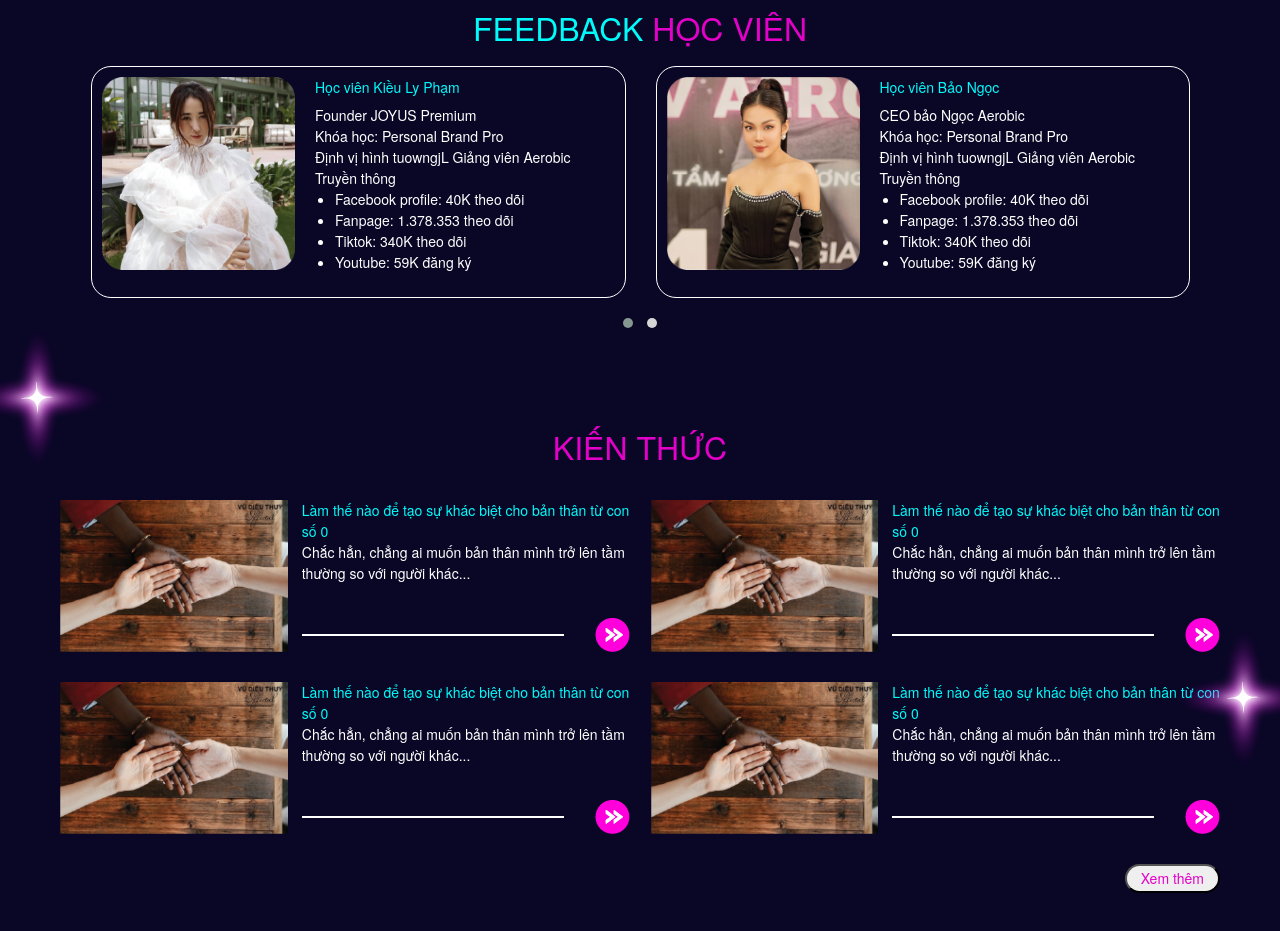
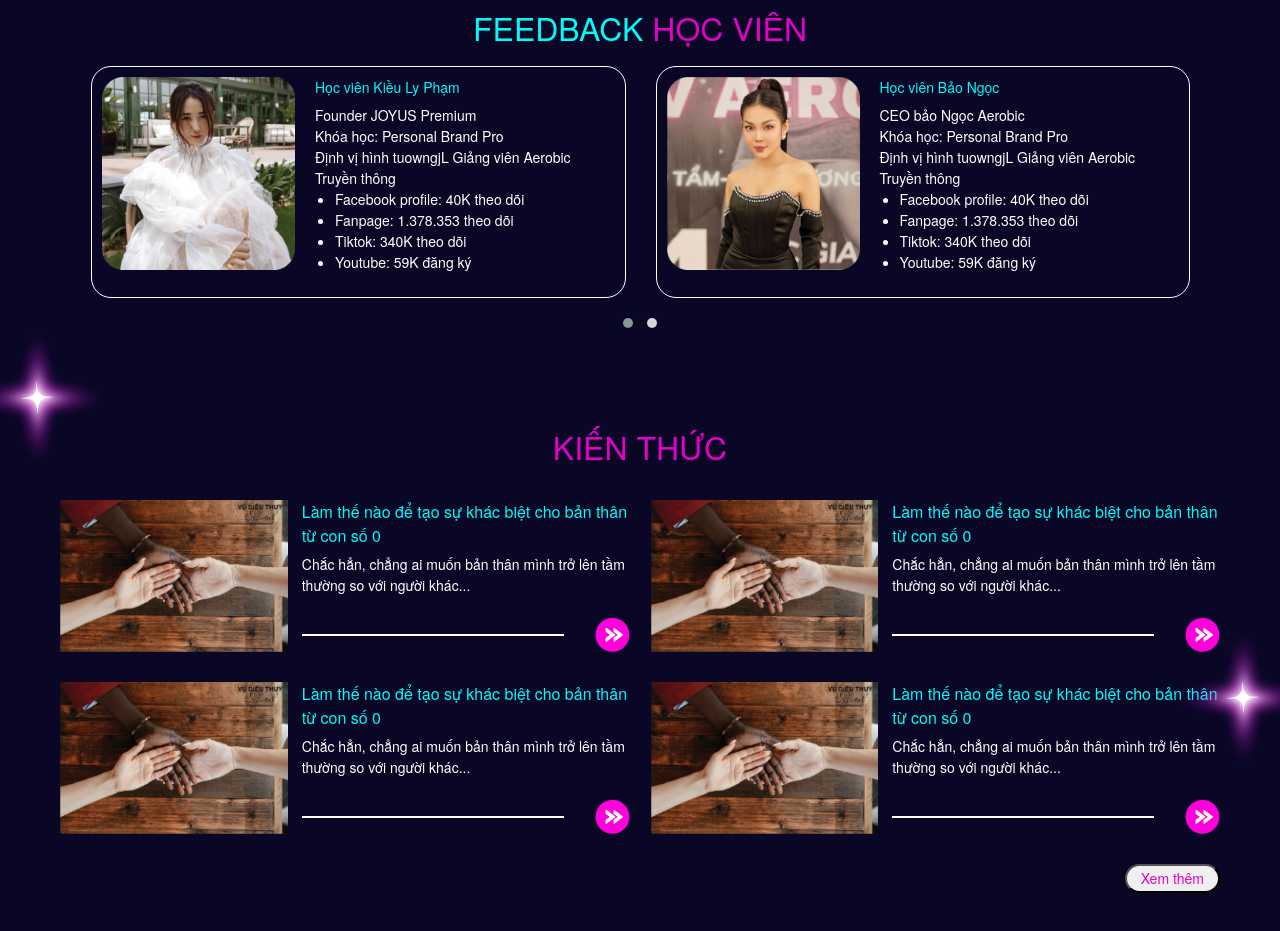
Before and after one commit to HuyenNguyen731/KolinAcademy, a plain HTML site: page home.html in a window 1280 px wide. Shown: the part 5559-6490 px from the top of the page. Drawn offline with nearby package versions, Linux system fonts and the light colour scheme; a web font is replaced by a local one.

Commit message:
update home page

```diff
--- a/home.css
+++ b/home.css
@@ -359,6 +359,11 @@ iframe {
   bottom: 25%;
 }
 
+.knowledge .heading {
+  font-size: 16px;
+  margin-bottom: 6px;
+}
+
 @media only screen and (max-width: 1160px) {
   /* about us*/
   .home-about_wrapper {
```
